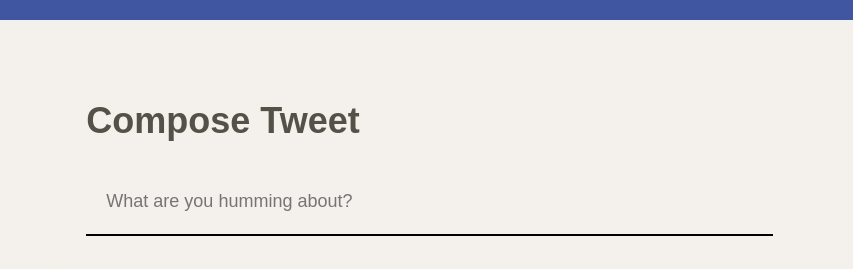
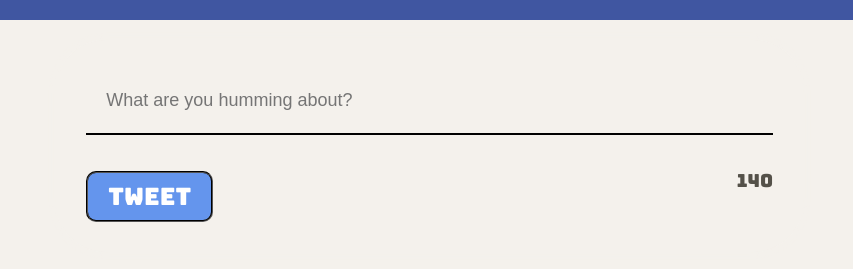
Before and after one commit to jackymomomo/tweeter, a website: page public/index.html in a window 1280 px wide. Shown: the part 100-369 px from the top of the page, 427-1280 px from the left. Drawn offline with nearby package versions, Linux system fonts and the light colour scheme; no server answers.

Commit message:
removed new-tweet-header from html'

```diff
--- a/public/index.html
+++ b/public/index.html
@@ -82,7 +82,7 @@
 
       <!-- Tweet text form  -->
       <section class="new-tweet">
-        <h2 class="new-tweet-header">Compose Tweet</h2>
+        <!-- <h2 class="new-tweet-header">Compose Tweet</h2> -->
         <form action="/tweets" method="POST" id="new-tweet-form">
           <textarea name="text" id="tweet-text" placeholder="What are you humming about?"></textarea>
           <div class="new-tweet-footer">
```
